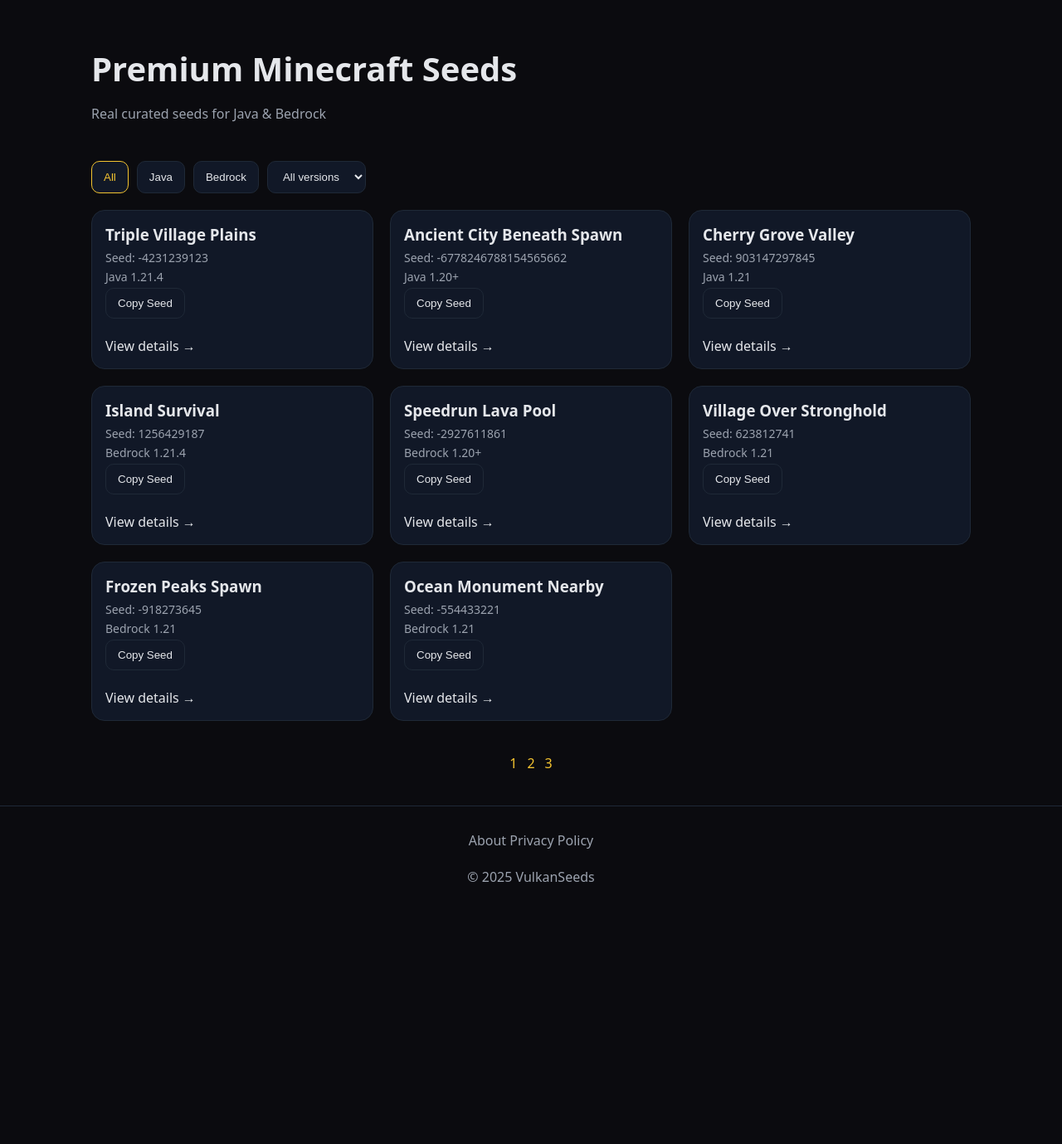
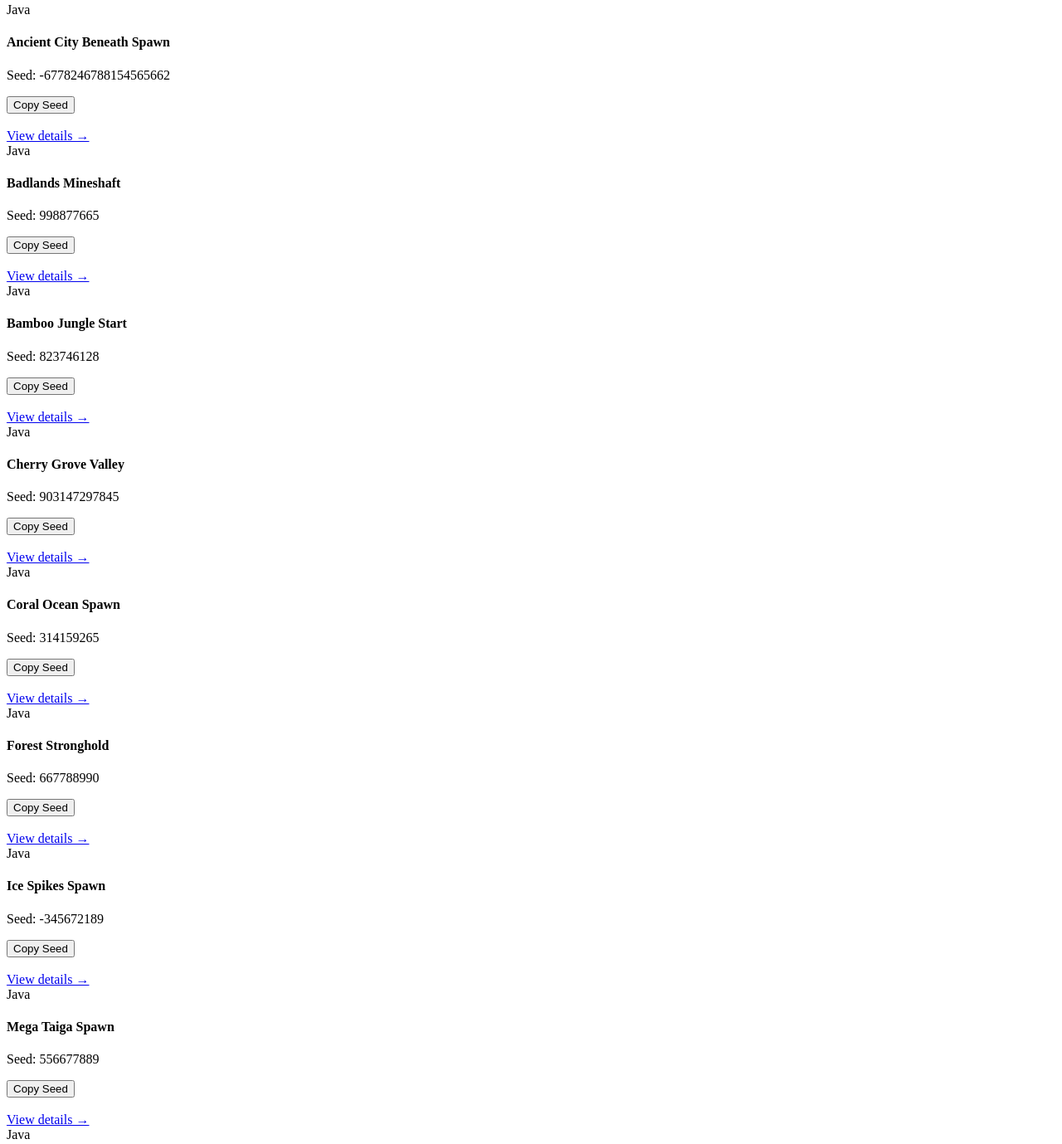
Before and after one commit to goatvulkan/goatvulkan.github.io, a plain HTML site: page index.html in a window 1280 px wide. Shown: the part 5-1384 px from the top of the page at 83% size. Before the commit the page ends 1103 px from the top, so only its background shows below. Drawn offline with Linux system fonts and the light colour scheme.

Commit message:
Update index.html

```diff
--- a/index.html
+++ b/index.html
@@ -1,131 +1,153 @@
-<!DOCTYPE html><html><head>
-<title>VulkanSeeds – Page 1</title>
-<meta name="viewport" content="width=device-width, initial-scale=1">
+<!-- Java Seeds -->
+<div class="card"><div class="card-body">
+<span class="badge">Java</span>
+<h4>Ancient City Beneath Spawn</h4>
+<p>Seed: -6778246788154565662</p>
+<button onclick="copySeed('-6778246788154565662')">Copy Seed</button><br><br>
+<a href="ancient-city-beneath-spawn.html">View details →</a>
+</div></div>
 
-<style>
-:root{--accent:#f4c430;--bg:#0b0b0f;--card:#111827;--text:#e5e7eb;--muted:#9ca3af;--border:#1f2937}
-*{box-sizing:border-box}
-body{margin:0;font-family:system-ui;background:var(--bg);color:var(--text)}
-header{max-width:1100px;margin:auto;padding:60px 20px 30px}
-header h1{margin:0;font-size:40px}
-header p{color:var(--muted)}
-.controls{max-width:1100px;margin:auto;padding:0 20px 20px;display:flex;gap:10px;flex-wrap:wrap}
-button,select{background:#111827;color:var(--text);border:1px solid var(--border);padding:10px 14px;border-radius:10px;cursor:pointer}
-button.active{border-color:var(--accent);color:var(--accent)}
-main{max-width:1100px;margin:auto;padding:0 20px 40px;display:grid;grid-template-columns:repeat(auto-fill,minmax(260px,1fr));gap:20px}
-.card{background:var(--card);border:1px solid var(--border);border-radius:16px;padding:16px;transition:.15s}
-.card:hover{border-color:var(--accent);transform:translateY(-3px);box-shadow:0 10px 25px rgba(244,196,48,.08)}
-.card h3{margin:0 0 6px}
-.card p{margin:4px 0;color:var(--muted);font-size:14px}
-footer{text-align:center;color:var(--muted);padding:30px;border-top:1px solid var(--border)}
-a{text-decoration:none;color:inherit}
-.pagination{text-align:center;margin-bottom:40px}
-.pagination a{margin:0 6px;color:var(--accent)}
-</style>
-<script>
-function copySeed(s){navigator.clipboard.writeText(s)}
-function filterEdition(type){
- document.querySelectorAll('.card').forEach(c=>{
-  c.style.display = type==='all'||c.dataset.edition===type?'block':'none'
- })
- document.querySelectorAll('.edition').forEach(b=>b.classList.remove('active'))
- document.getElementById(type).classList.add('active')
-}
-function filterVersion(v){
- document.querySelectorAll('.card').forEach(c=>{
-  c.style.display = v==='all'||c.dataset.version===v?'block':'none'
- })
-}
-</script>
+<div class="card"><div class="card-body">
+<span class="badge">Java</span>
+<h4>Badlands Mineshaft</h4>
+<p>Seed: 998877665</p>
+<button onclick="copySeed('998877665')">Copy Seed</button><br><br>
+<a href="badlands-mineshaft.html">View details →</a>
+</div></div>
 
-</head><body>
-<header><h1>Premium Minecraft Seeds</h1><p>Real curated seeds for Java & Bedrock</p></header>
+<div class="card"><div class="card-body">
+<span class="badge">Java</span>
+<h4>Bamboo Jungle Start</h4>
+<p>Seed: 823746128</p>
+<button onclick="copySeed('823746128')">Copy Seed</button><br><br>
+<a href="bamboo-jungle-start.html">View details →</a>
+</div></div>
 
-<div class="controls">
-<button id="all" class="edition active" onclick="filterEdition('all')">All</button>
-<button id="java" class="edition" onclick="filterEdition('java')">Java</button>
-<button id="bedrock" class="edition" onclick="filterEdition('bedrock')">Bedrock</button>
+<div class="card"><div class="card-body">
+<span class="badge">Java</span>
+<h4>Cherry Grove Valley</h4>
+<p>Seed: 903147297845</p>
+<button onclick="copySeed('903147297845')">Copy Seed</button><br><br>
+<a href="cherry-grove-valley.html">View details →</a>
+</div></div>
 
-<select onchange="filterVersion(this.value)">
-<option value="all">All versions</option>
-<option value="1.21">1.21</option>
-<option value="1.21.4">1.21.4</option>
-<option value="1.20+">1.20+</option>
-</select>
-</div>
+<div class="card"><div class="card-body">
+<span class="badge">Java</span>
+<h4>Coral Ocean Spawn</h4>
+<p>Seed: 314159265</p>
+<button onclick="copySeed('314159265')">Copy Seed</button><br><br>
+<a href="coral-ocean-spawn.html">View details →</a>
+</div></div>
 
-<main>
-<div class="card" data-edition="java" data-version="1.21.4">
-<h3>Triple Village Plains</h3>
+<div class="card"><div class="card-body">
+<span class="badge">Java</span>
+<h4>Forest Stronghold</h4>
+<p>Seed: 667788990</p>
+<button onclick="copySeed('667788990')">Copy Seed</button><br><br>
+<a href="forest-stronghold.html">View details →</a>
+</div></div>
+
+<div class="card"><div class="card-body">
+<span class="badge">Java</span>
+<h4>Ice Spikes Spawn</h4>
+<p>Seed: -345672189</p>
+<button onclick="copySeed('-345672189')">Copy Seed</button><br><br>
+<a href="ice-spikes-spawn.html">View details →</a>
+</div></div>
+
+<div class="card"><div class="card-body">
+<span class="badge">Java</span>
+<h4>Mega Taiga Spawn</h4>
+<p>Seed: 556677889</p>
+<button onclick="copySeed('556677889')">Copy Seed</button><br><br>
+<a href="mega-taiga-spawn.html">View details →</a>
+</div></div>
+
+<div class="card"><div class="card-body">
+<span class="badge">Java</span>
+<h4>Mesa Plateau Spawn</h4>
+<p>Seed: 129874563</p>
+<button onclick="copySeed('129874563')">Copy Seed</button><br><br>
+<a href="mesa-plateau-spawn.html">View details →</a>
+</div></div>
+
+<div class="card"><div class="card-body">
+<span class="badge">Java</span>
+<h4>Mountain Ring Valley</h4>
+<p>Seed: 441122334</p>
+<button onclick="copySeed('441122334')">Copy Seed</button><br><br>
+<a href="mountain-ring-valley.html">View details →</a>
+</div></div>
+
+<div class="card"><div class="card-body">
+<span class="badge">Java</span>
+<h4>Plains Stronghold</h4>
+<p>Seed: 667788990</p>
+<button onclick="copySeed('667788990')">Copy Seed</button><br><br>
+<a href="plains-stronghold.html">View details →</a>
+</div></div>
+
+<div class="card"><div class="card-body">
+<span class="badge">Java</span>
+<h4>Shipwreck Chain</h4>
+<p>Seed: 91827364</p>
+<button onclick="copySeed('91827364')">Copy Seed</button><br><br>
+<a href="shipwreck-chain.html">View details →</a>
+</div></div>
+
+<div class="card"><div class="card-body">
+<span class="badge">Java</span>
+<h4>Triple Village Plains</h4>
 <p>Seed: -4231239123</p>
-<p>Java 1.21.4</p>
 <button onclick="copySeed('-4231239123')">Copy Seed</button><br><br>
 <a href="triple-village-plains.html">View details →</a>
-</div>
+</div></div>
 
-<div class="card" data-edition="java" data-version="1.20+">
-<h3>Ancient City Beneath Spawn</h3>
-<p>Seed: -6778246788154565662</p>
-<p>Java 1.20+</p>
-<button onclick="copySeed('-6778246788154565662')">Copy Seed</button><br><br>
-<a href="ancient-city-beneath-spawn.html">View details →</a>
-</div>
-
-<div class="card" data-edition="java" data-version="1.21">
-<h3>Cherry Grove Valley</h3>
-<p>Seed: 903147297845</p>
-<p>Java 1.21</p>
-<button onclick="copySeed('903147297845')">Copy Seed</button><br><br>
-<a href="cherry-grove-valley.html">View details →</a>
-</div>
-
-<div class="card" data-edition="bedrock" data-version="1.21.4">
-<h3>Island Survival</h3>
+<!-- Bedrock Seeds -->
+<div class="card"><div class="card-body">
+<span class="badge">Bedrock</span>
+<h4>Island Survival</h4>
 <p>Seed: 1256429187</p>
-<p>Bedrock 1.21.4</p>
 <button onclick="copySeed('1256429187')">Copy Seed</button><br><br>
 <a href="island-survival.html">View details →</a>
-</div>
+</div></div>
 
-<div class="card" data-edition="bedrock" data-version="1.20+">
-<h3>Speedrun Lava Pool</h3>
+<div class="card"><div class="card-body">
+<span class="badge">Bedrock</span>
+<h4>Ocean Monument Nearby</h4>
+<p>Seed: -554433221</p>
+<button onclick="copySeed('-554433221')">Copy Seed</button><br><br>
+<a href="ocean-monument-nearby.html">View details →</a>
+</div></div>
+
+<div class="card"><div class="card-body">
+<span class="badge">Bedrock</span>
+<h4>Speedrun Lava Pool</h4>
 <p>Seed: -2927611861</p>
-<p>Bedrock 1.20+</p>
 <button onclick="copySeed('-2927611861')">Copy Seed</button><br><br>
 <a href="speedrun-lava-pool.html">View details →</a>
-</div>
+</div></div>
 
-<div class="card" data-edition="bedrock" data-version="1.21">
-<h3>Village Over Stronghold</h3>
+<div class="card"><div class="card-body">
+<span class="badge">Bedrock</span>
+<h4>Swamp Witch Hut</h4>
+<p>Seed: -112233445</p>
+<button onclick="copySeed('-112233445')">Copy Seed</button><br><br>
+<a href="swamp-witch-hut.html">View details →</a>
+</div></div>
+
+<div class="card"><div class="card-body">
+<span class="badge">Bedrock</span>
+<h4>Village Over Stronghold</h4>
 <p>Seed: 623812741</p>
-<p>Bedrock 1.21</p>
 <button onclick="copySeed('623812741')">Copy Seed</button><br><br>
 <a href="village-over-stronghold.html">View details →</a>
-</div>
+</div></div>
 
-<div class="card" data-edition="bedrock" data-version="1.21">
-<h3>Frozen Peaks Spawn</h3>
-<p>Seed: -918273645</p>
-<p>Bedrock 1.21</p>
-<button onclick="copySeed('-918273645')">Copy Seed</button><br><br>
-<a href="frozen-peaks-spawn.html">View details →</a>
-</div>
-
-<div class="card" data-edition="bedrock" data-version="1.21">
-<h3>Ocean Monument Nearby</h3>
-<p>Seed: -554433221</p>
-<p>Bedrock 1.21</p>
-<button onclick="copySeed('-554433221')">Copy Seed</button><br><br>
-<a href="ocean-monument-nearby.html">View details →</a>
-</div>
-</main>
-
-<div class="pagination"><a href="index1.html">1</a><a href="index2.html">2</a><a href="index3.html">3</a></div>
-
-<footer>
-  <a href="about.html">About</a>
-  <a href="privacy.html">Privacy Policy</a><br><br>
-  © 2025 VulkanSeeds
-</footer>
-
-</body></html>
+<div class="card"><div class="card-body">
+<span class="badge">Bedrock</span>
+<h4>Snowy Village Start</h4>
+<p>Seed: -99887766</p>
+<button onclick="copySeed('-99887766')">Copy Seed</button><br><br>
+<a href="snowy-village-start.html">View details →</a>
+</div></div>
```
